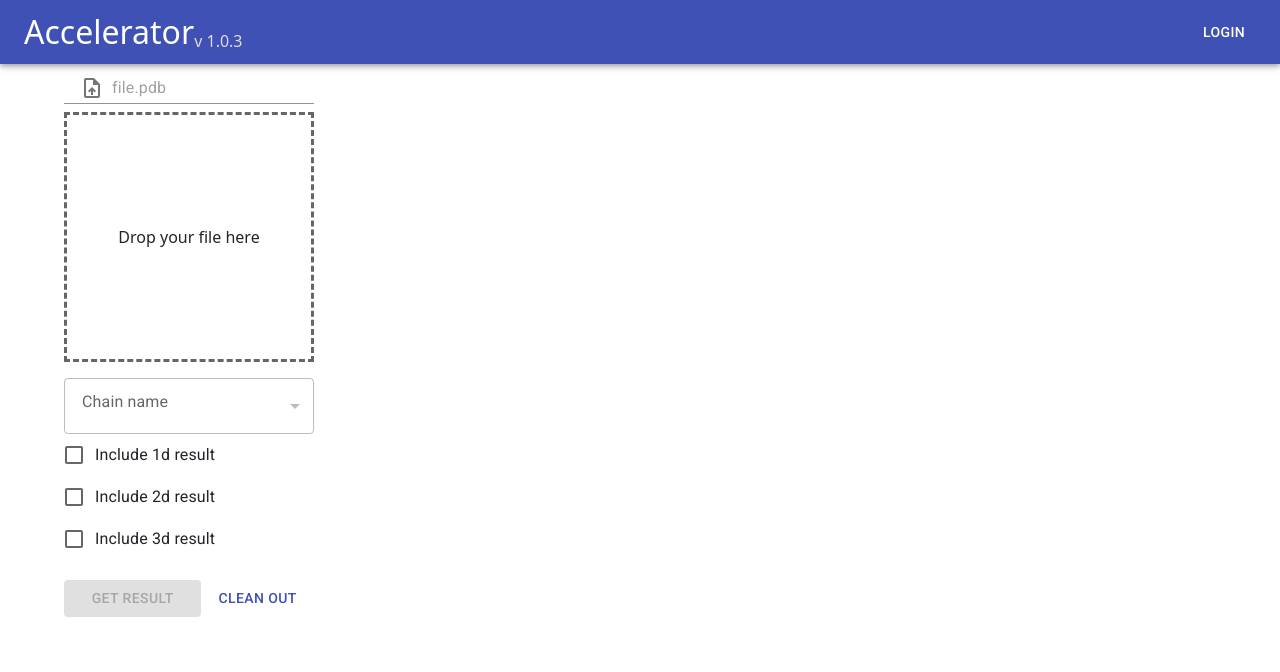
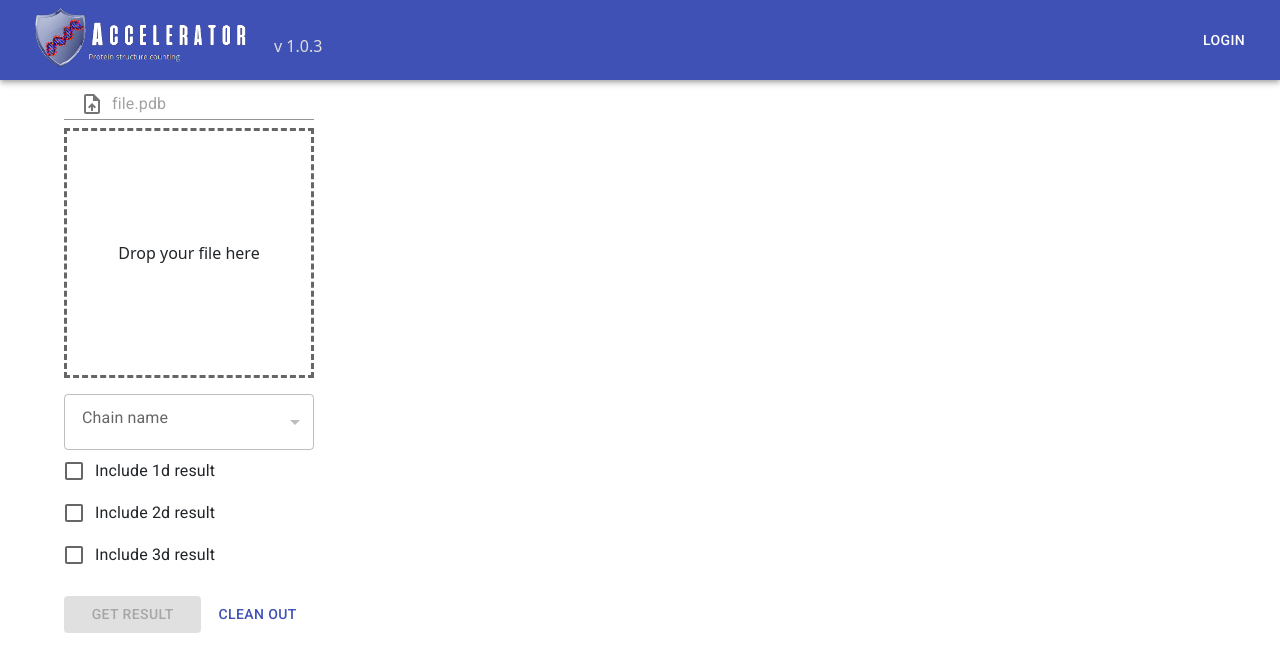
Before and after one commit to TrueShadowGuard/accelerator-front, a React (Create React App) app in the folder front/: page /pent-un-fold in a window 1280 px wide. Shown: the top 672 px of the page. Built offline with nearby package versions, Linux system fonts and the light colour scheme.

Commit message:
Resolve conflicts

```diff
--- a/front/src/components/NavBar.js
+++ b/front/src/components/NavBar.js
@@ -1,6 +1,8 @@
 import React from 'react';
 import {NavLink} from "react-router-dom";
 import {AppBar, Box, Button, Toolbar} from "@mui/material";
+import title from "../pictures/new-title.png";
+import styles from '../css/home.module.css';
 
 const NavBar = () => {
   return (
@@ -21,7 +23,8 @@ const NavBar = () => {
             }
           }}>
             <Box>
-              <NavLink to="/">Accelerator</NavLink>
+
+              <NavLink to="/"><img src={title} className={styles.title} alt=""/></NavLink>
               <Box as="span" sx={{
                 position: "relative",
                 bottom: "-3px",
--- a/front/src/css/home.module.css
+++ b/front/src/css/home.module.css
@@ -4,6 +4,10 @@
 
 .planets {
     width: 100%;
+}
+
+.title {
+    max-height: 80px;
 }
 
 .planets img {
```
Also changed, not shown: front/src/pictures/new-title.png (added).
